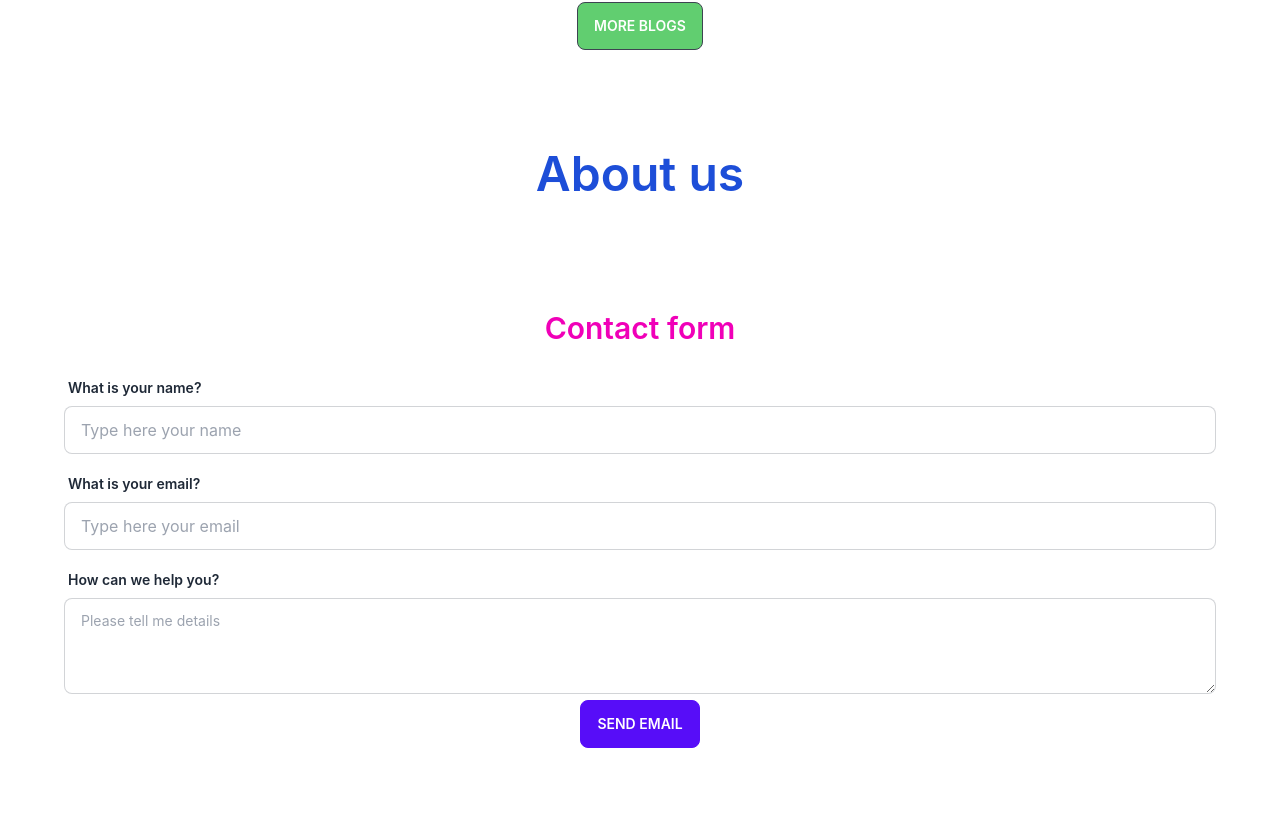
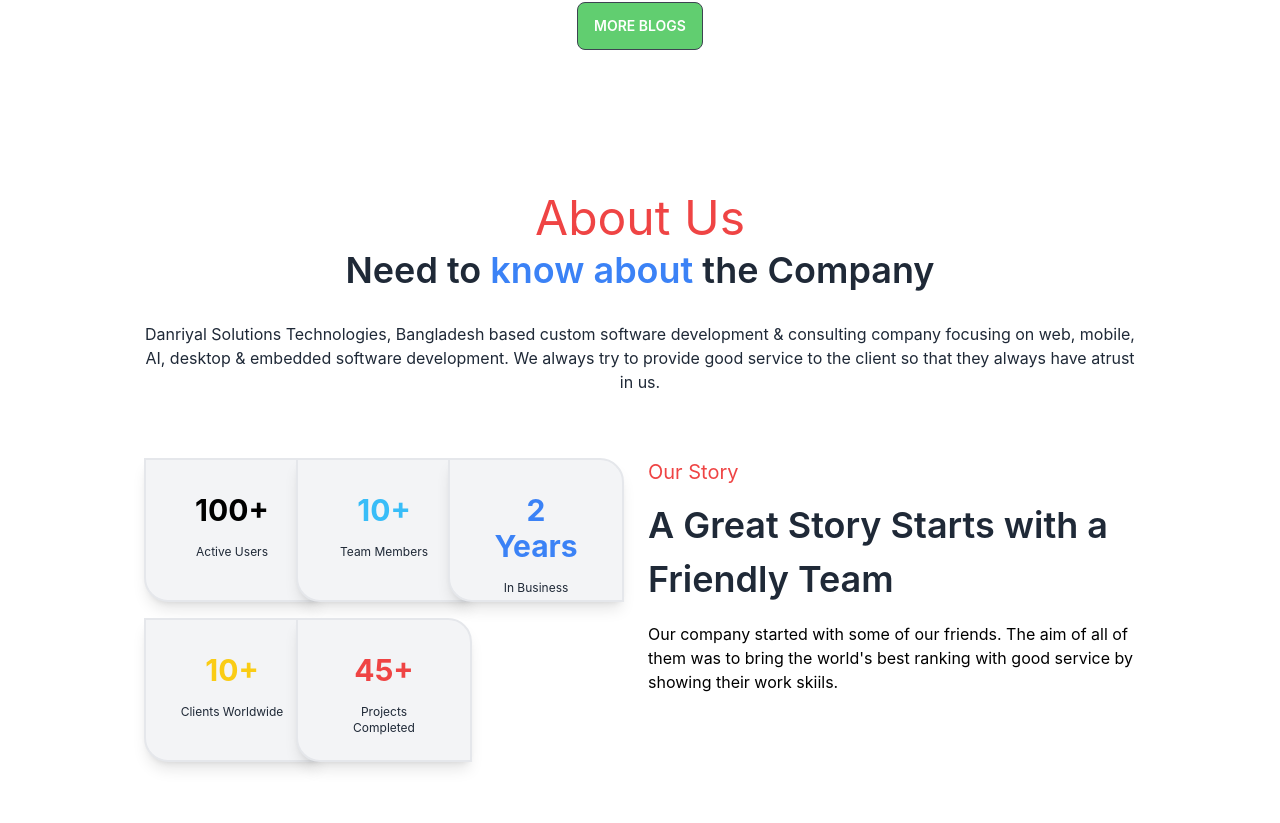
Before and after one commit to sagorsikder/Danriyal-solution-client, a React (Create React App) app: page / in a window 1280 px wide. Shown: the part 2417-3240 px from the top of the page. Built offline with nearby package versions, Linux system fonts and the light colour scheme; no server answers.

Commit message:
completed

```diff
--- a/src/Components/Pages/Home/About.js
+++ b/src/Components/Pages/Home/About.js
@@ -1,14 +1,44 @@
-import React from 'react';
+import React from 'react'
 
-const About = () => {
-    return (
+function AboutUs() {
+  return (
+    <div name='about' id='aboutSection' className='mt-36 lg:mt-36 mx-8 lg:mx-36'>
+        <div className='text-center'>
+        <h2 className='text-red-500 text-5xl mb-2'>About Us</h2>
+        <h2 className='text-4xl font-semibold mb-8'>Need to <span className='text-blue-500'>know about</span> the Company</h2>
+        <h2 className='text-base mb-16'>Danriyal Solutions Technologies, Bangladesh based custom software development & consulting company focusing on web, mobile, AI, desktop & embedded software development. We always try to provide good service to the client so that they always have atrust in us.</h2>
+        </div>
+      <div className='lg:grid lg:grid-cols-2 gap-4'>
+        <div className='grid lg:grid-cols-3 md:grid-cols-2 grid-cols-1 gap-4 ml-32 lg:ml-0 lg:mr-12 mr-0'>
+            <div className='h-36 w-44 border-2 items-center text-center pt-8 bg-gray-100 shadow-lg rounded-bl-3xl rounded-tr-3xl'>
+                <h2 className='text-3xl text-black font-bold mb-4'>100+</h2>
+                <h2 className='text-xs'>Active Users</h2>
+            </div>
+            <div className='h-36 w-44 border-2 items-center text-center pt-8 p-8 bg-gray-100 shadow-lg rounded-bl-3xl rounded-tr-3xl'>
+                <h2 className='text-3xl text-sky-400 font-bold mb-4'>10+</h2>
+                <h2 className='text-xs'>Team Members</h2>
+            </div>
+            <div className='h-36 w-44 border-2 items-center text-center pt-8 p-8 bg-gray-100 shadow-lg rounded-bl-3xl rounded-tr-3xl'>
+                <h2 className='text-3xl text-blue-500 font-bold mb-4'>2 Years</h2>
+                <h2 className='text-xs'>In Business</h2>
+            </div>
+            <div className='h-36 w-44 border-2 items-center text-center pt-8 p-8 bg-gray-100 shadow-lg rounded-bl-3xl rounded-tr-3xl'>
+                <h2 className='text-3xl text-yellow-400 font-bold mb-4'>10+</h2>
+                <h2 className='text-xs'>Clients Worldwide</h2>
+            </div>
+            <div className='h-36 w-44 border-2 items-center text-center pt-8 p-8 bg-gray-100 shadow-lg rounded-bl-3xl rounded-tr-3xl'>
+                <h2 className='text-3xl text-red-500 font-bold mb-4'>45+</h2>
+                <h2 className='text-xs'>Projects Completed</h2>
+            </div>
+        </div>
+        <div className='mt-8 lg:mt-0'>
+        <h2 className='text-red-500 text-xl mb-3'>Our Story</h2>
+        <h2 className='text-4xl font-semibold leading-normal'>A Great Story Starts with a <br/> Friendly Team</h2>
+        <h2 className='text-base text-black subpixel-antialiased mt-4'>Our company started with some of our friends. The aim of all of them was to bring the world's best ranking with good service by showing their work skiils.</h2>
+        </div>
+        </div>
+      </div>
+  )
+}
 
-        // About section here.
-
-        <div className='mt-[100px]' id='aboutSection'>
-              <h1 className='text-5xl text-center mb-10 font-semibold text-blue-700'>About us</h1>
-        </div>
-    );
-};
-
-export default About;
+export default AboutUs
--- a/src/Components/Pages/Home/Blogs.js
+++ b/src/Components/Pages/Home/Blogs.js
@@ -17,7 +17,7 @@ const Blogs = () => {
 
         <div  className='w-[90%] mx-auto mt-[100px]' id='blogSection'>
 
-            <h1 className='text-5xl text-center mb-10 font-semibold text-blue-700 mt-10'>Blogs</h1>
+            <h1 className='text-5xl text-center mb-10 font-semibold text-red-500 mt-10'>Blogs</h1>
             <div className='grid lg:grid-cols-2 md:grid-cols-2 gap-[20px] sm:grid-cols-1'>
           {
                 blogs.map(blog=><Blogpart key={blog._id} blogs={blog}></Blogpart>)
--- a/src/Components/Pages/Home/Contact.js
+++ b/src/Components/Pages/Home/Contact.js
@@ -29,29 +29,29 @@ const Contact = () => {
         // Contact section here
 
         <div  className='w-[90%] mx-auto mt-[100px]' id='contactSection'>
-            <h2 className='text-center text-3xl my-3 py-3 font-semibold text-secondary'>Contact form</h2>
+            <h2 className='text-center text-red-500 text-5xl my-3 py-3 font-semibold'>Contact form</h2>
             <form ref={form} onSubmit={handleContactForm} className='w-75  mb-5 mx-auto '>
 
                 <div className=" w-full ">
                 <label className="label">
-                    <span className="label-text font-semibold">What is your name?</span>
+                    <span className="label-text text-[16px] font-semibold">What is your name?</span>
                 </label>
                 <input name='user_name' type="text" placeholder="Type here your name" className="input input-bordered w-full  " />
                 </div>
                 <div className=" w-full  ">
                 <label className="label">
-                    <span className="label-text mt-3 font-semibold">What is your email?</span>
+                    <span className="label-text text-[16px]  mt-3 font-semibold">What is your email?</span>
                 </label>
                 <input name='user_email' type="email" placeholder="Type here your email" className="input input-bordered w-full  " />
                 </div>
                 <div>
                     <label className="label">
-                        <span className="label-text mt-3 font-semibold">How can we help you?</span>
+                        <span className="label-text text-[16px] mt-3 font-semibold">How can we help you?</span>
                     </label>
                     <textarea name='message' className="textarea w-full textarea-bordered h-24" placeholder="Please tell me details"></textarea>
                     </div>
 
-                    <div className='w-full flex justify-center'><input className='btn btn-primary' type="submit" value="Send Email" /></div>
+                    <div className='w-full flex justify-center'><input className='btn bg-[#61ce70]' type="submit" value="Send Email" /></div>
             </form>
         </div>
     );
--- a/src/Components/Pages/Home/Home/Home.js
+++ b/src/Components/Pages/Home/Home/Home.js
@@ -1,5 +1,5 @@
 import React from 'react';
-import About from '../About';
+import AboutUs from '../About';
 import Blogs from '../Blogs';
 import Contact from '../Contact';
 import Farmer from '../Farmer';
@@ -20,7 +20,7 @@ const Home = () => {
             <Robot></Robot>
             <Service></Service>
             <Blogs></Blogs>
-            <About></About>
+            <AboutUs></AboutUs>
             <Contact></Contact>
         </div>
     );
--- a/src/Components/Pages/Home/Service.js
+++ b/src/Components/Pages/Home/Service.js
@@ -16,7 +16,7 @@ const Service = () => {
         // Service part here
 
         <div className='w-[90%] mx-auto' id='serviceSection'>
-            <h1 className='text-5xl text-center mb-10 font-semibold text-blue-700'>Our Services</h1>
+            <h1 className='text-5xl text-center mb-10 font-semibold text-red-500'>Our Services</h1>
           <div className='grid lg:grid-cols-3 md:grid-cols-2 gap-[20px] sm:grid-cols-1'>
           {
                 services.map(service=><ServicePart key={service._id} services={service}></ServicePart>)
```
